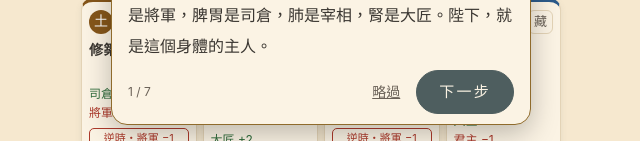
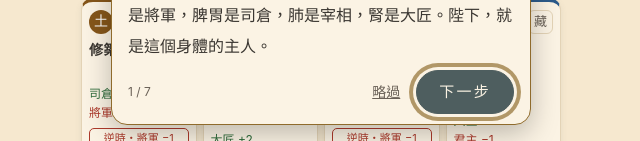
Before and after one commit to imqingstone/linglan, a plain HTML site: page docs/index.html in a window 1280 px wide. Both pictures are taken after a click on the button "即位". Shown: the part 659-800 px from the top of the page, without its empty margins (319-959 px from the left). Drawn offline with Linux system fonts and the light colour scheme.

Commit message:
修正天師導覽框被遮暗，下一步按鈕加上金色亮框
導覽框原本放在建立了堆疊層的容器裡，被亮起區塊的陰影蓋住，整個變暗。

Co-Authored-By: Claude Opus 5.5 <noreply@anthropic.com>
Claude-Session: https://claude.ai/code/session_01DWRUU5jvQaJoFHQnnYxHa8

```diff
--- a/docs/index.html
+++ b/docs/index.html
@@ -70,6 +70,7 @@
 
 <!-- 天師導覽 -->
 <div class="coach" id="coach" hidden>
+  <div class="coach-veil"></div>
   <div class="coach-bubble" id="coach-bubble" role="dialog" aria-modal="true" aria-labelledby="coach-who">
     <p class="coach-who" id="coach-who">天師</p>
     <p class="coach-text" id="coach-text"></p>
--- a/docs/style.css
+++ b/docs/style.css
@@ -180,7 +180,8 @@ button.region{display:block;width:100%;text-align:left;font:inherit;color:var(--
 .link{background:none;border:0;color:var(--mute);text-decoration:underline;min-height:44px;padding:0 8px;font-size:14px}
 
 /* 天師導覽 */
-.coach{position:fixed;inset:0;z-index:40}
+.coach{display:contents}
+.coach-veil{position:fixed;inset:0;z-index:40}
 .coach-on{position:relative;z-index:41;pointer-events:none;box-shadow:0 0 0 4px var(--gold),0 0 0 9999px rgba(58,54,49,.55)!important;border-radius:14px}
 .coach-bubble{position:fixed;left:50%;transform:translateX(-50%);width:min(420px,calc(100vw - 24px));z-index:42;background:var(--paper2);border:1px solid var(--gold);border-radius:16px;padding:14px 16px 10px;box-shadow:0 8px 28px rgba(0,0,0,.25)}
 .coach-bubble.at-bottom{bottom:max(16px,env(safe-area-inset-bottom))}
@@ -189,3 +190,5 @@ button.region{display:block;width:100%;text-align:left;font:inherit;color:var(--
 .coach-text{margin:4px 0 8px;font-family:var(--serif);font-size:16px;line-height:1.9}
 .coach-foot{display:flex;align-items:center;gap:8px}
 .coach-foot span{flex:1;font-size:12px;color:var(--mute)}
+#coach-next{box-shadow:0 0 0 3px var(--paper2),0 0 0 5px var(--gold);animation:glow 1.6s ease-in-out infinite}
+@keyframes glow{0%,100%{box-shadow:0 0 0 3px var(--paper2),0 0 0 5px var(--gold)}50%{box-shadow:0 0 0 3px var(--paper2),0 0 0 9px rgba(143,107,44,.35)}}
```
